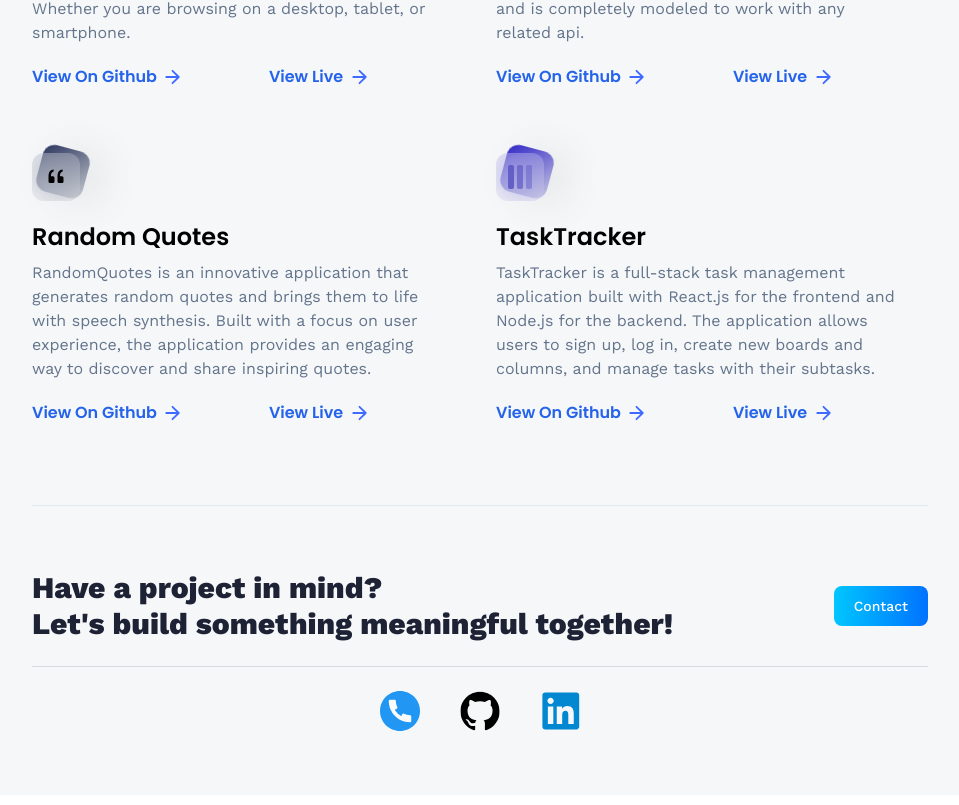
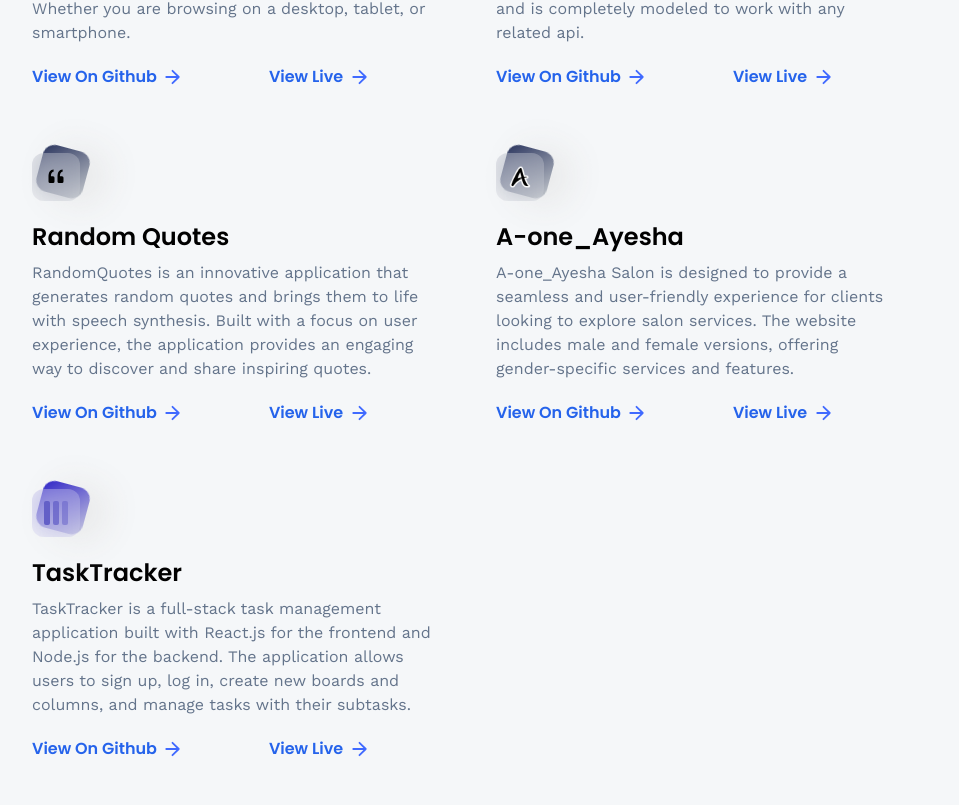
Before and after one commit to shivamkcode/3d-Portfolio, a React (Vite) app: page /projects in a window 1280 px wide. Shown: the part 1575-2380 px from the top of the page, without its empty margins (160-1119 px from the left). Built offline with nearby package versions, Linux system fonts and the light colour scheme.

Commit message:
updated Readme and added new project

```diff
--- a/src/constants/index.js
+++ b/src/constants/index.js
@@ -34,7 +34,8 @@ import {
   sequelize,
   mysql,
   mongoose,
-  hangman
+  hangman,
+  salon
 } from "../assets/icons";
 
 export const skills = [
@@ -311,4 +312,13 @@ export const projects = [
     link: "https://github.com/shivamkcode/HangmanGame",
     deploy: "https://hangman-game-vert-eight.vercel.app/",
   },
+  {
+    iconUrl: salon,
+    theme: "btn-back-black",
+    name: "A-one_Ayesha",
+    description:
+      "A-one_Ayesha Salon is designed to provide a seamless and user-friendly experience for clients looking to explore salon services. The website includes male and female versions, offering gender-specific services and features. ",
+    link: "https://github.com/shivamkcode/Salon",
+    deploy: "https://a-oneayesha.vercel.app/",
+  },
 ];
--- a/src/models/Bird.jsx
+++ b/src/models/Bird.jsx
@@ -1,3 +1,4 @@
+'use client'
 import { useRef, useEffect } from "react";
 import birdScene from "../assets/3d/bird.glb";
 import { useAnimations, useGLTF } from "@react-three/drei";
--- a/src/models/Island.jsx
+++ b/src/models/Island.jsx
@@ -1,3 +1,5 @@
+'use client'
+
 import { useRef, useEffect } from "react";
 import { useGLTF } from "@react-three/drei";
 import { useFrame, useThree } from "@react-three/fiber";
--- a/src/models/Sky.jsx
+++ b/src/models/Sky.jsx
@@ -1,3 +1,4 @@
+'use client'
 import { useRef } from "react";
 import { useGLTF } from "@react-three/drei";
 import { useFrame } from '@react-three/fiber'
--- a/src/pages/Contact.jsx
+++ b/src/pages/Contact.jsx
@@ -1,3 +1,4 @@
+'use client'
 import { Suspense, useRef, useState } from "react";
 import emailjs from "@emailjs/browser";
 import { Canvas } from "@react-three/fiber";
--- a/src/pages/Home.jsx
+++ b/src/pages/Home.jsx
@@ -1,3 +1,4 @@
+'use client'
 import { useState, Suspense, useEffect, useRef } from "react";
 import { Canvas } from "@react-three/fiber";
 
@@ -14,7 +15,7 @@ const Home = () => {
   const [audio, setAudio] = useState(null);
   const [isRotating, setIsRotating] = useState(false);
   const [currentStage, setCurrentStage] = useState(1);
-  const [isPlayingMusic, setisPlayingMusic] = useState(true);
+  const [isPlayingMusic, setisPlayingMusic] = useState(false);
 
   useEffect(() => {
     const loadAudio = async () => {
```
Also changed, not shown: src/assets/icons/index.js (+43 -41 lines), src/App.css (deleted), src/assets/icons/salon.png (added), 1 other file (tests, documents, lock files or other folders).
